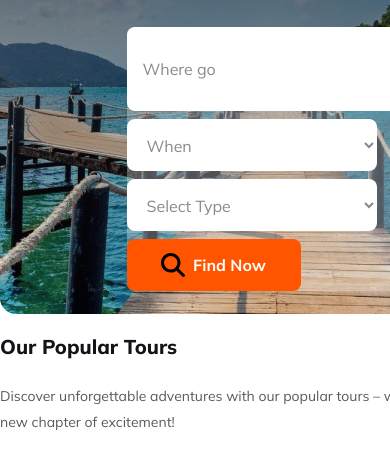
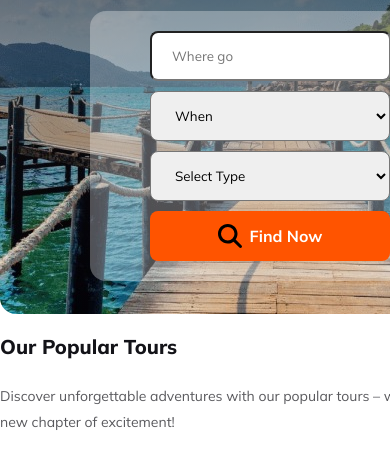
Before and after one commit to HabibullahAkhand/PH-Assignment-2, a plain HTML site: page index.html in a window 390 px wide. Shown: the part 365-821 px from the top of the page. Drawn offline with Linux system fonts and the light colour scheme.

Commit message:
banner section updated

```diff
--- a/index.html
+++ b/index.html
@@ -60,9 +60,9 @@
                 <div class="banner-from">
                     <div class="all-from">
                         <label class="whereGo" for="whare-go">
-                            <input type="text" name="" id="where-go" placeholder="Where go">
+                            <input class="go" type="text" name="" id="where-go" placeholder="Where go">
                         </label>
-                        <div class="banner-select">
+                        <div class="banner-select winter">
                             <select>
                                 <option value="0">When</option>
                                 <option value="1">Winter</option>
@@ -70,17 +70,17 @@
                                 <option value="3">Another</option>
                             </select>
                         </div>
-                        <div class="banner-select">
+                        <div class="banner-select India">
                             <select>
                                 <option value="0">Select Type</option>
-                                <option value="1">India</option>
+                                <option value="1"> </option>
                                 <option value="2">Nepal</option>
                                 <option value="3">USA</option>
                             </select>
                         </div>
                         <div class="primary-btn-1">
-                            <img src="Images/magnifying-glass-solid.svg" alt="">
-                            <p>Find Now</p>
+                            <img class="search-icon" src="Images/magnifying-glass-solid.svg" alt="">
+                            <p class="findBtn">Find Now</p>
                         </div>
                     </div>
 
--- a/responsive.css
+++ b/responsive.css
@@ -74,8 +74,31 @@
         font-size: 14px;
     }
 
+    .banner-from{
+        padding: 20px 60px;
+        background: rgba(255, 255, 255, 0.30);
+        margin: 0px 90px;
+        border-radius: 16px;
+    }
+
+    .go{
+        width: 82%;
+        margin-bottom: 10px;
+    }
+    .banner-select>select{
+        /* display: flex;
+        flex-direction: column; */
+        width: 100%;
+    }
+    .winter{
+        margin-bottom: 10px;
+    }
+    .India{
+        margin-bottom: 10px;
+    }
+
     /* banner form section */
-    .banner-from {
+    /* .banner-from {
         display: flex;
         height: 288px;
         width: 287px;
@@ -84,18 +107,20 @@
         gap: 16px;
         margin: 0px auto;
 
-    }
+    } */
 
-    .all-from {
-        /* display: flex   ; */
+    /* .all-from {
+        display: flex   ;
         border-radius: 8px;
         background: rgba(255, 255, 255, 0.30);
         display: flex;
         flex-direction: column;
         gap: 8px;
-    }
-
-    .whereGo>input,
+    } */
+/* .banner-select{
+    width: 100%;
+} */
+    /* .whereGo>input,
     .banner-select>select {
         width: 250px;
         height: 52px;
@@ -106,9 +131,9 @@
         font-weight: 400;
         padding: 16px;
         border: none;
-    }
+    } */
 
-    .whereGo input::placeholder {
+    /* .whereGo input::placeholder {
         color: rgba(19, 19, 24, 0.50);
         font-size: 16px;
         font-weight: 400;
@@ -119,7 +144,7 @@
 
     .banner-from .whereGo {
         width: 255px;
-    }
+    } */
 
     /*tour section */
     .tour-section {
--- a/style.css
+++ b/style.css
@@ -6,8 +6,7 @@
 }
 
 .primary-btn-1 {
-    width: 174px;
-    height: 52px;
+    padding: 12px 20px;
     border-radius: 8px;
     background: #FF5400;
     display: flex;
@@ -79,7 +78,14 @@ ul span {
     color: #FF5400;
     font-weight: 700;
 }
-
+.go{
+    padding: 15px 20px;
+    border-radius: 8px;
+}
+.banner-select>select{
+    padding: 15px 20px;
+    border-radius: 8px;
+}
 /* banner section */
 /* .banner-container {
     max-width: 1170px;
@@ -763,12 +769,16 @@ p {
         gap: 24px;
         border-radius: 8px;
         background: rgba(255, 255, 255, 0.30);
+        justify-content: center;
+    }
+    .search-icon{
+        color: white;
     }
 
-    .whereGo>input,
+    /* .whereGo>input,
     .banner-select>select {
         width: 174px;
-        /* height: 52px; */
+        height: 52px;
         border-radius: 8px;
         background: #FFF;
         color: rgba(19, 19, 24, 0.50);
@@ -776,7 +786,8 @@ p {
         font-weight: 400;
         padding: 16px;
         border: none;
-    }
+    } */
+
 
     .whereGo input::placeholder {
         color: rgba(19, 19, 24, 0.50);
```
